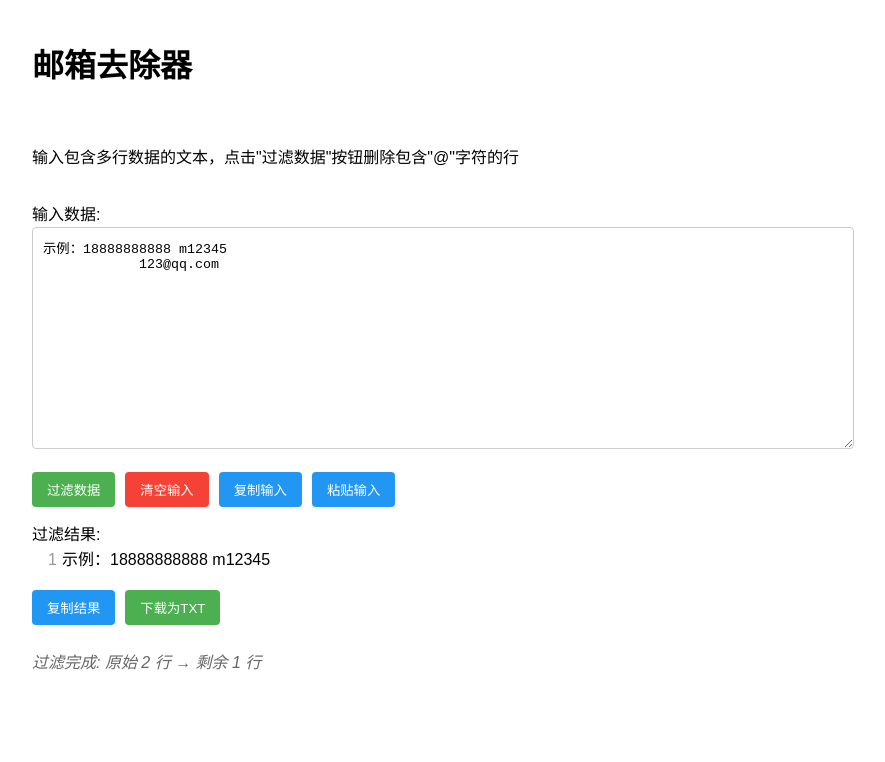
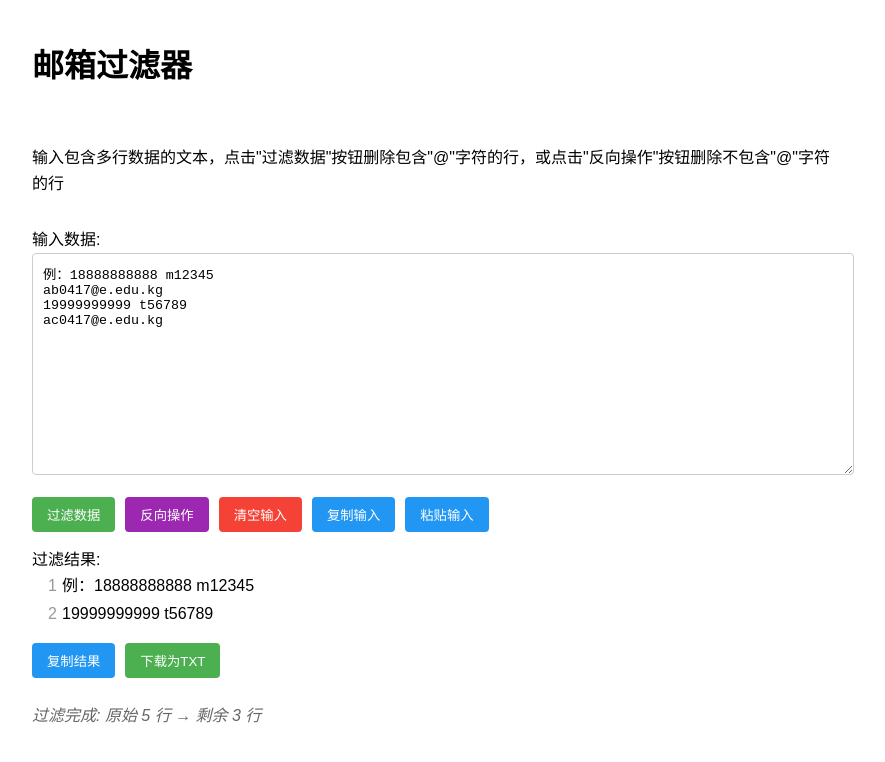
Before and after one commit to fodfan/email, a plain HTML site: page index.html in a window 1280 px wide. Shown: the whole page, without its empty margins (208-1093 px from the left). Drawn offline with Linux system fonts and the light colour scheme.

Commit message:
Update index.html

```diff
--- a/index.html
+++ b/index.html
@@ -3,7 +3,7 @@
 <head>
     <meta charset="UTF-8">
     <meta name="viewport" content="width=device-width, initial-scale=1.0">
-    <title>邮箱去除器</title>
+    <title>邮箱过滤器</title>
     <style>
         body {
             font-family: Arial, sans-serif;
@@ -54,6 +54,12 @@
         button.danger:hover {
             background-color: #da190b;
         }
+        button.reverse {
+            background-color: #9c27b0;
+        }
+        button.reverse:hover {
+            background-color: #7b1fa2;
+        }
         .output-container {
             position: relative;
         }
@@ -85,17 +91,21 @@
 </head>
 <body>
     <div class="container">
-        <h1>邮箱去除器</h1>
-        <p>输入包含多行数据的文本，点击"过滤数据"按钮删除包含"@"字符的行</p>
+        <h1>邮箱过滤器</h1>
+        <p>输入包含多行数据的文本，点击"过滤数据"按钮删除包含"@"字符的行，或点击"反向操作"按钮删除不包含"@"字符的行</p>
 
         <div>
             <label for="inputData">输入数据:</label>
-            <textarea id="inputData" placeholder="请在此粘贴您的数据...">示例：18888888888 m12345
-            123@qq.com</textarea>
+            <textarea id="inputData" placeholder="请在此粘贴您的数据...">例：18888888888 m12345
+ab0417@e.edu.kg
+19999999999 t56789
+ac0417@e.edu.kg
+</textarea>
         </div>
 
         <div class="button-group">
             <button id="filterBtn">过滤数据</button>
+            <button id="reverseFilterBtn" class="reverse">反向操作</button>
             <button id="clearBtn" class="danger">清空输入</button>
             <button id="copyInputBtn" class="secondary">复制输入</button>
             <button id="pasteInputBtn" class="secondary">粘贴输入</button>
@@ -121,6 +131,7 @@
             const inputData = document.getElementById('inputData');
             const outputData = document.getElementById('outputData');
             const filterBtn = document.getElementById('filterBtn');
+            const reverseFilterBtn = document.getElementById('reverseFilterBtn');
             const clearBtn = document.getElementById('clearBtn');
             const copyInputBtn = document.getElementById('copyInputBtn');
             const pasteInputBtn = document.getElementById('pasteInputBtn');
@@ -128,11 +139,24 @@
             const downloadBtn = document.getElementById('downloadBtn');
             const status = document.getElementById('status');
 
-            // 过滤数据
+            // 过滤数据（删除包含@的行）
             filterBtn.addEventListener('click', function() {
                 const lines = inputData.value.split('\n');
                 const filteredLines = lines.filter(line => !line.includes('@'));
 
+                updateOutput(filteredLines, lines.length, '过滤完成: 原始');
+            });
+
+            // 反向过滤（删除不包含@的行）
+            reverseFilterBtn.addEventListener('click', function() {
+                const lines = inputData.value.split('\n');
+                const filteredLines = lines.filter(line => line.includes('@'));
+
+                updateOutput(filteredLines, lines.length, '反向过滤完成: 原始');
+            });
+
+            // 更新输出区域
+            function updateOutput(filteredLines, originalLength, messagePrefix) {
                 outputData.innerHTML = '';
                 filteredLines.forEach(line => {
                     if (line.trim() !== '') {
@@ -142,8 +166,8 @@
                     }
                 });
 
-                status.textContent = `过滤完成: 原始 ${lines.length} 行 → 剩余 ${filteredLines.length} 行`;
-            });
+                status.textContent = `${messagePrefix} ${originalLength} 行 → 剩余 ${filteredLines.length} 行`;
+            }
 
             // 清空输入
             clearBtn.addEventListener('click', function() {
```
